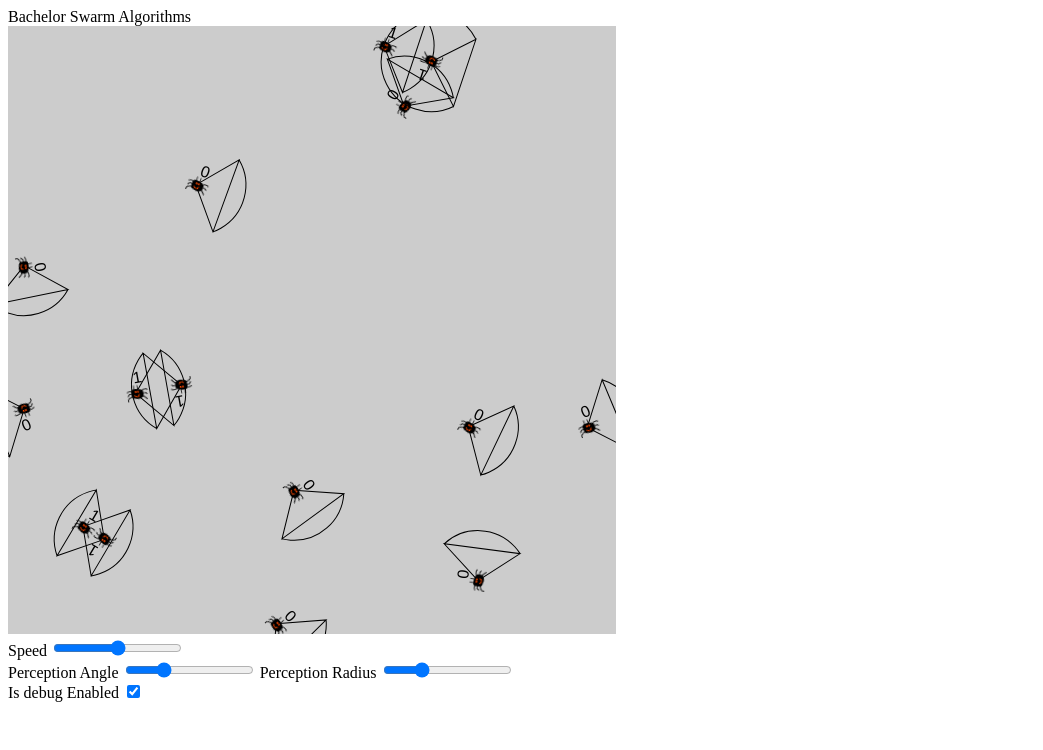
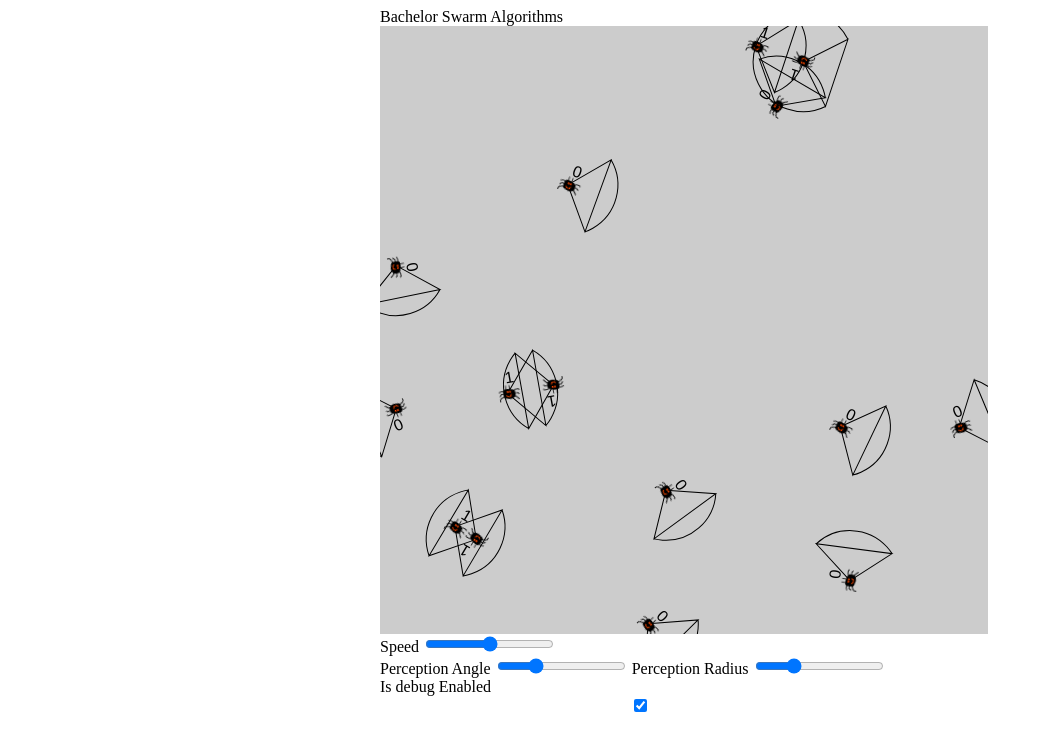
Before and after one commit to TheElk205/BachelorSwarmAlgorithms, a website built with Parcel: page src/index.html in a window 1280 px wide. Shown: the whole page, without its empty margins (0-1043 px from the left). Built offline with nearby package versions, Linux system fonts and the light colour scheme.

Commit message:
Added styling

```diff
--- a/src/index.html
+++ b/src/index.html
@@ -3,8 +3,10 @@
 <head>
     <meta charset="UTF-8">
     <title>Bachelor Swarm Algorithms</title>
+    <link rel="stylesheet" href="style.css">
 </head>
 <body>
+    <main class="wrapper">
         <div>Bachelor Swarm Algorithms</div>
         <canvas id="canvas" width="608" height="608" style="background-color: #cccccc">
         </canvas>
@@ -22,5 +24,6 @@
         <label for="isDebugEnabled">Is debug Enabled</label>
         <input type="checkbox" id="isDebugEnabled">
         <script src="js/main.js"></script>
+    </main>
 </body>
 </html>
--- /dev/null
+++ b/src/style.css
@@ -0,0 +1,14 @@
+.wrapper {
+    display: grid;
+    grid-template-columns:
+    1fr
+    min(65ch, 100%)
+    1fr;
+}
+.wrapper > * {
+    grid-column: 2;
+}
+.full-bleed {
+    width: 100%;
+    grid-column: 1 / 4;
+}
```
Lines whose indentation alone changed are shown as unchanged.
